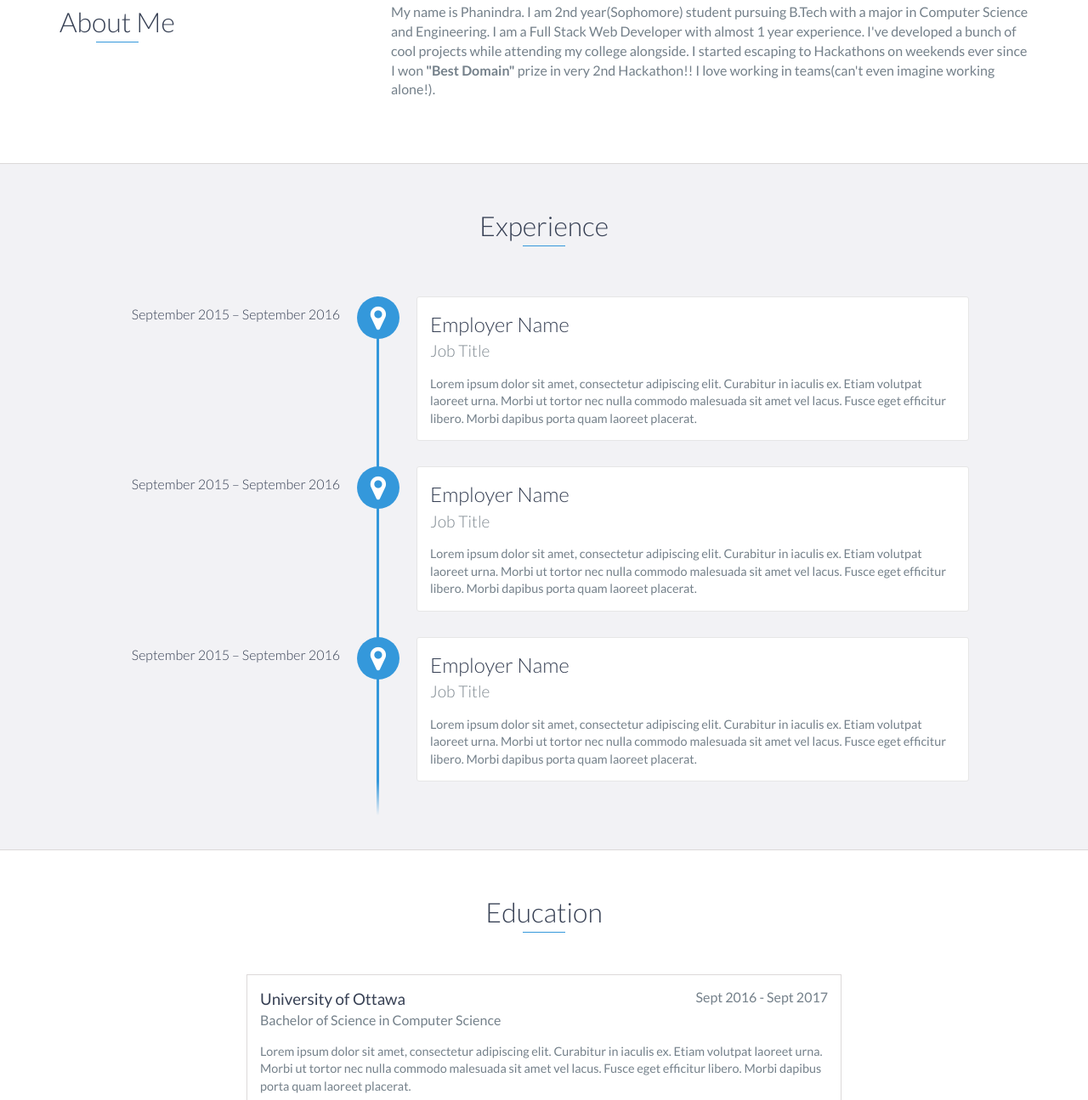
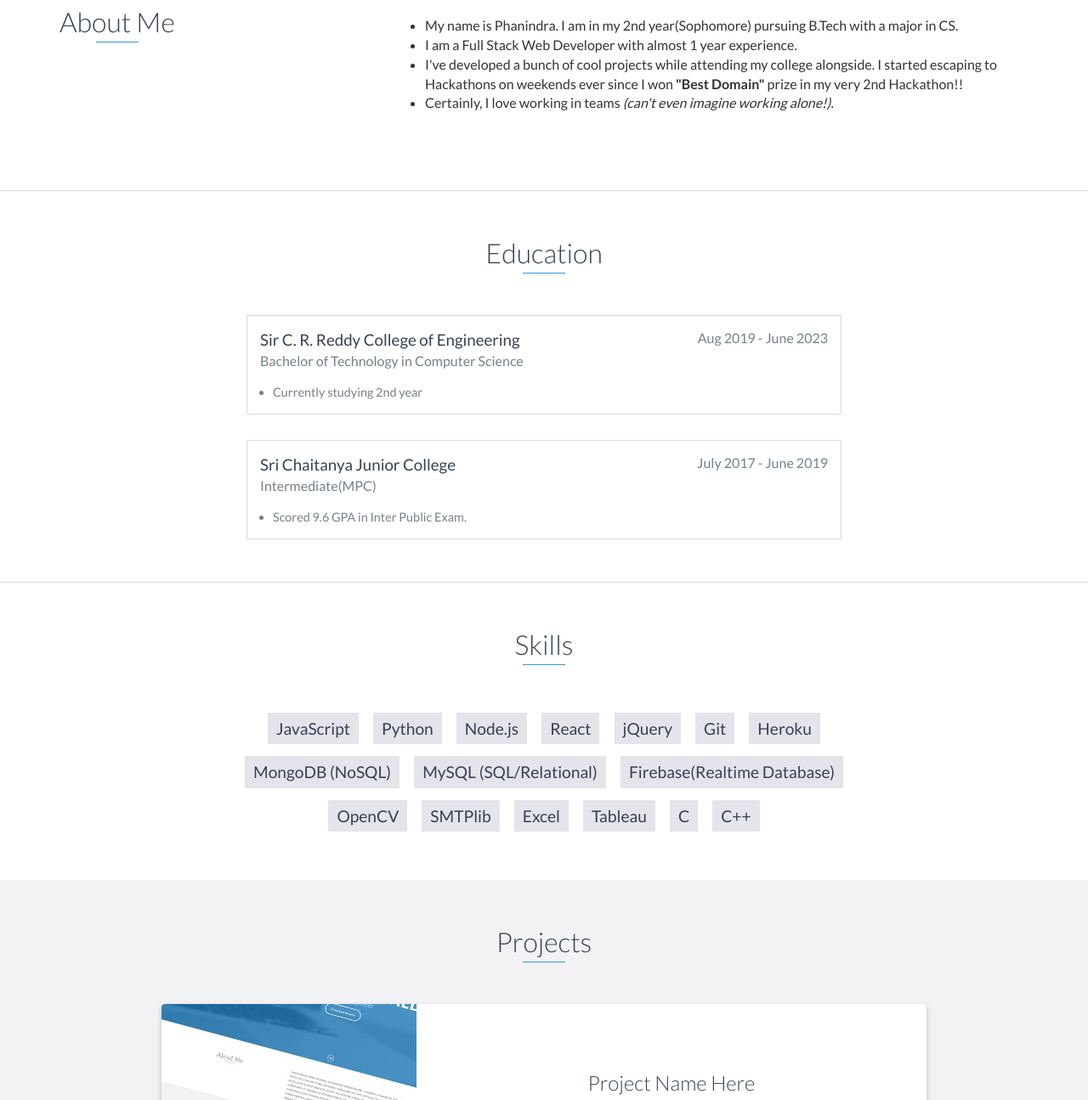
Before and after one commit to phanindra-max/my-port, a website: page index.html in a window 1280 px wide. Shown: the part 872-2167 px from the top of the page at 85% size. Drawn offline with nearby package versions, Linux system fonts and the light colour scheme.

Commit message:
Updated personal info

```diff
--- a/index.html
+++ b/index.html
@@ -73,9 +73,12 @@
                 </div>
                 <div class="col-md-8">
                     <p>
-                        My name is Phanindra. I am 2nd year(Sophomore) student pursuing B.Tech with a major in Computer Science and Engineering. I am a Full Stack Web Developer with almost 1 year experience.
-                        I've developed a bunch of cool projects while attending my college alongside. I started escaping to Hackathons on weekends ever since I won <strong>"Best Domain"</strong> prize in very 2nd Hackathon!!
-                        I love working in teams(can't even imagine working alone!).
+                        <ul>
+                            <li>My name is Phanindra. I am in my 2nd year(Sophomore) pursuing B.Tech with a major in CS. </li>
+                            <li>I am a Full Stack Web Developer with almost 1 year experience.</li>
+                            <li>I've developed a bunch of cool projects while attending my college alongside. I started escaping to Hackathons on weekends ever since I won <strong>"Best Domain"</strong> prize in my very 2nd Hackathon!!</li>
+                            <li>Certainly, I love working in teams <em>(can't even imagine working alone!)</em>.</li>
+                        </ul>
                     </p>
                 </div>
             </div>
@@ -83,7 +86,7 @@
     </div>
     <!-- End #about -->
 
-    <div id="experience" class="background-alt">
+    <!-- <div id="experience" class="background-alt">
         <h2 class="heading">Experience</h2>
         <div id="experience-timeline">
             <div data-date="September 2015 – September 2016">
@@ -110,40 +113,59 @@
                 </p>
             </div>
         </div>
-    </div>
+    </div>  -->
     <!-- End #experience -->
 
     <div id="education">
         <h2 class="heading">Education</h2>
         <div class="education-block">
-            <h3>University of Ottawa</h3>
-            <span class="education-date">Sept 2016 - Sept 2017</span>
-            <h4>Bachelor of Science in Computer Science</h4>
-            <p>
-                Lorem ipsum dolor sit amet, consectetur adipiscing elit. Curabitur in iaculis ex. Etiam volutpat laoreet urna. Morbi ut tortor nec nulla commodo malesuada sit amet vel lacus. Fusce eget efficitur libero. Morbi dapibus porta quam laoreet placerat.
-            </p>
+            <h3>Sir C. R. Reddy College of Engineering</h3>
+            <span class="education-date">Aug 2019 - June 2023</span>
+            <h4>Bachelor of Technology in Computer Science</h4>
+            <ul>
+                <li>
+                    Currently studying 2nd year
+                </li>
+            </ul>
         </div>
         <!-- End .education-block -->
 
         <div class="education-block">
-            <h3>University of Ottawa</h3>
-            <span class="education-date">Sept 2016 - Sept 2017</span>
-            <h4>Bachelor of Science in Computer Science</h4>
+            <h3>Sri Chaitanya Junior College</h3>
+            <span class="education-date">July 2017 - June 2019</span>
+            <h4>Intermediate(MPC)</h4>
             <ul>
                 <li>
-                    Lorem ipsum dolor sit amet, consectetur adipiscing elit.
-                </li>
-                <li>
-                    Lorem ipsum dolor sit amet, consectetur adipiscing elit.
-                </li>
-                <li>
-                    Lorem ipsum dolor sit amet, consectetur adipiscing elit.
+                    Scored 9.6 GPA in Inter Public Exam.
                 </li>
             </ul>
         </div>
         <!-- End .education-block -->
     </div>
     <!-- End #education -->
+
+    <div id="skills">
+        <h2 class="heading">Skills</h2>
+        <ul>
+            <li>JavaScript</li>
+            <li>Python</li>
+            <li>Node.js</li>
+            <li>React</li>
+            <li>jQuery</li>
+            <li>Git</li>
+            <li>Heroku</li>
+            <li>MongoDB (NoSQL)</li>
+            <li>MySQL (SQL/Relational)</li>
+            <li>Firebase(Realtime Database)</li>
+            <li>OpenCV</li>
+            <li>SMTPlib</li>
+            <li>Excel</li>
+            <li>Tableau</li>
+            <li>C</li>
+            <li>C++</li>
+        </ul>
+    </div>
+    <!-- End #skills -->
 
     <div id="projects" class="background-alt">
         <h2 class="heading">Projects</h2>
@@ -180,23 +202,26 @@
                     <!-- End .project-info -->
                 </div>
                 <!-- End .project -->
+
+                <div class="project shadow-large">
+                    <div class="project-image">
+                        <img src="images/project.jpg" />
+                    </div>
+                    <!-- End .project-image -->
+                    <div class="project-info">
+                        <h3>Project Name Here</h3>
+                        <p>
+                            Lorem ipsum dolor sit amet, consectetur adipiscing elit. Curabitur in iaculis ex. Etiam volutpat laoreet urna. Morbi ut tortor nec nulla commodo malesuada sit amet vel lacus. Fusce eget efficitur libero. Morbi dapibus porta quam laoreet placerat.
+                        </p>
+                        <a href="#">View Project</a>
+                    </div>
+                    <!-- End .project-info -->
+                </div>
+                <!-- End .project -->
             </div>
         </div>
     </div>
     <!-- End #projects -->
-
-    <div id="skills">
-        <h2 class="heading">Skills</h2>
-        <ul>
-            <li>JavaScript</li>
-            <li>Python</li>
-            <li>Node.js</li>
-            <li>React</li>
-            <li>C</li>
-            <li>C++</li>
-        </ul>
-    </div>
-    <!-- End #skills -->
 
     <!-- <div id="contact">
         <h2>Get in Touch</h2>
```
